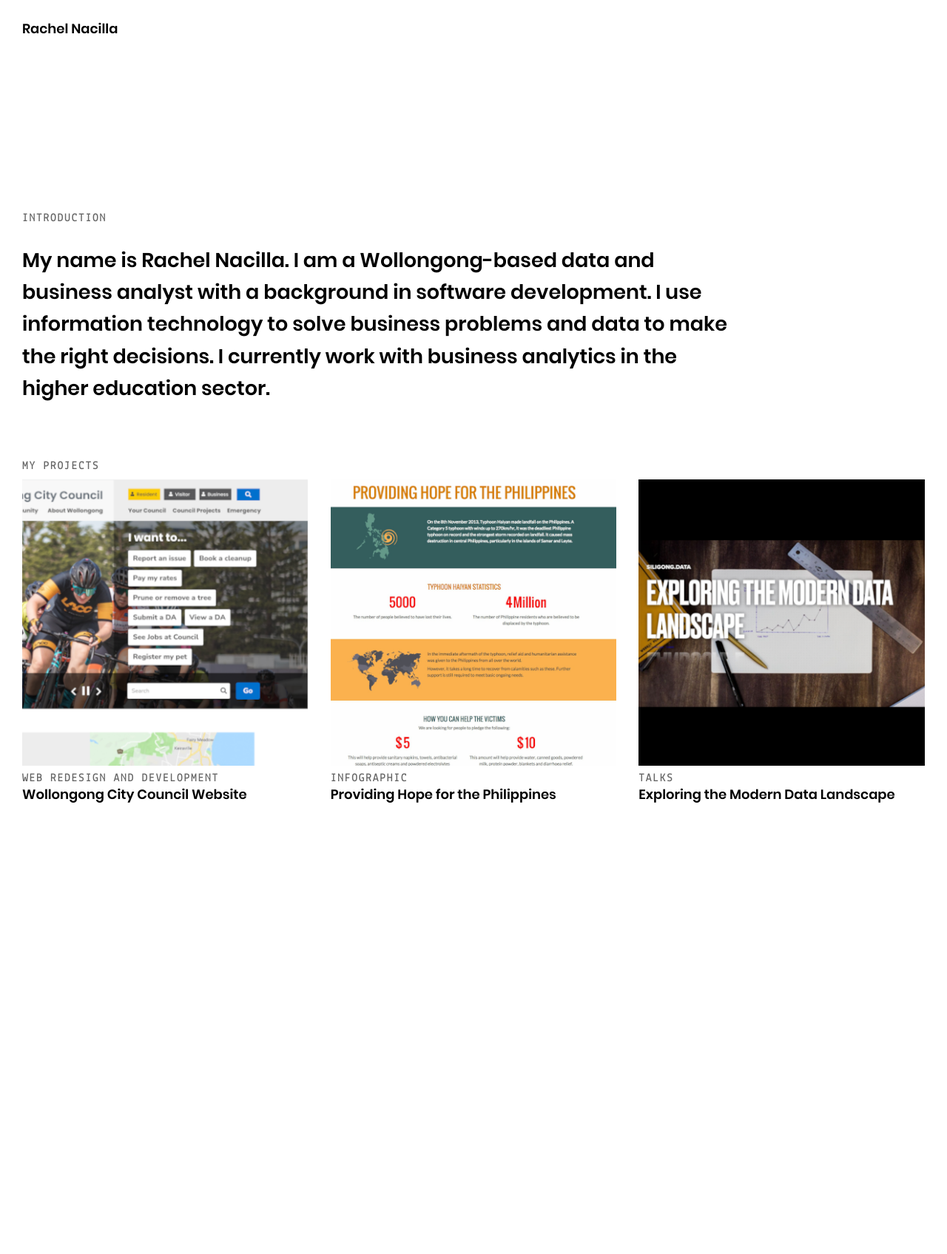
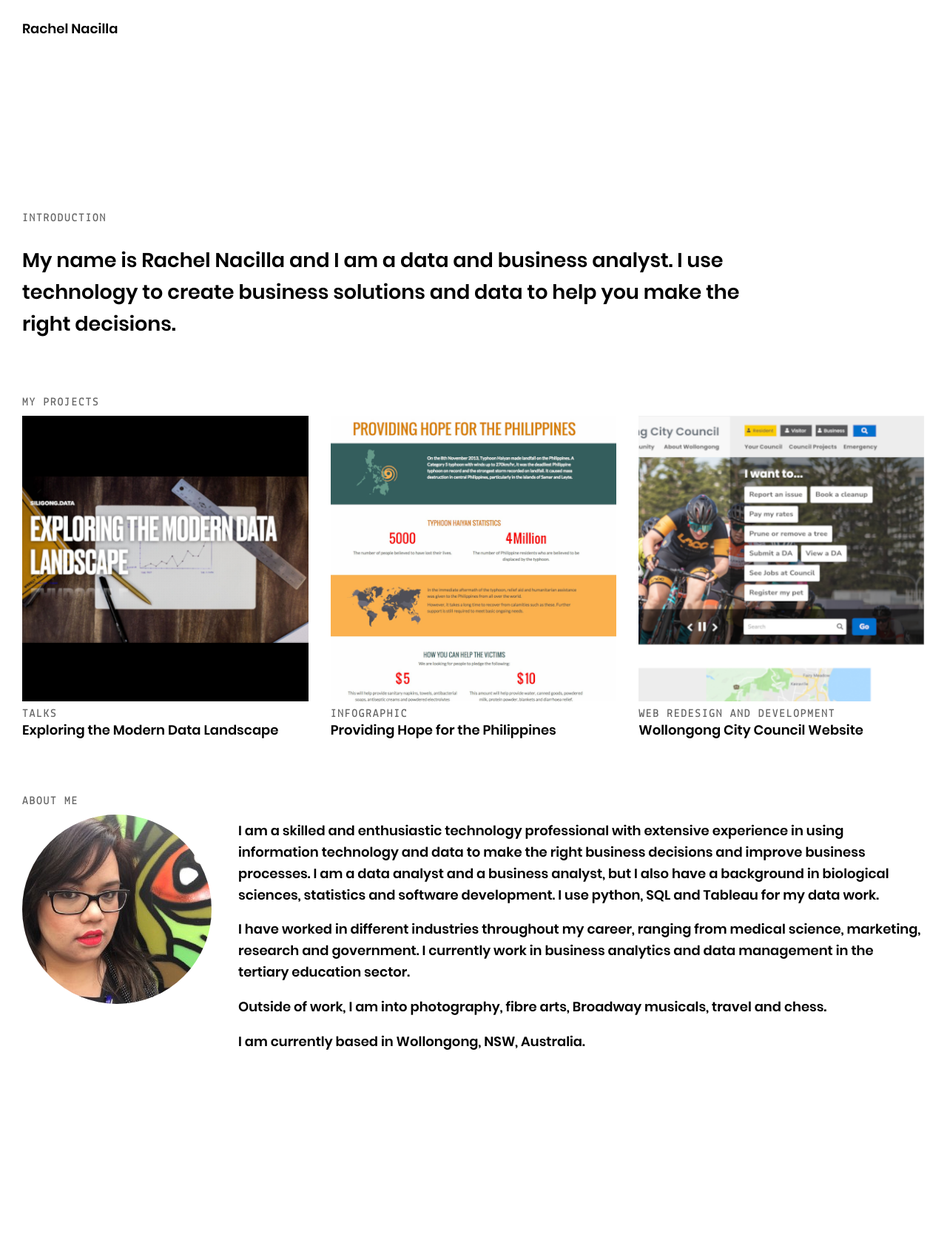
Before and after one commit to rachelnacilla/rachelnacilla.github.io, a Jekyll site: the page built from index.html, in a window 1280 px wide. Shown: the whole page at 74% size. Built offline with Jekyll 4.4.1, drawn with Linux system fonts in a browser that asks for light colours; before the commit the page ends 1397 px from its top, so only the background shows below that.

Commit message:
Added about me page

```diff
--- a/_config.yml
+++ b/_config.yml
@@ -1,7 +1,7 @@
 # User config
 author: "Rachel Nacilla"
 tagline: "Data Analyst | Business Analyst"
-description: "My name is Rachel Nacilla. I am a Wollongong-based data and business analyst with a background in software development. I use information technology to solve business problems and data to make the right decisions. I currently work with business analytics in the higher education sector."
+description: "My name is Rachel Nacilla and I am a data and business analyst. I use information technology to solve business problems and data to make the right decisions."
 keywords: "Data Analyst, Business Analyst, Technology"
 email: "rachelnacilla@gmail.com"
 linkedin: "https://www.linkedin.com/in/rachelnacilla/"
--- a/_config_dev.yml
+++ b/_config_dev.yml
@@ -1,7 +1,7 @@
 # User config
 author: "Rachel Nacilla"
 tagline: "Data Analyst | Business Analyst"
-description: "My name is Rachel Nacilla. I am a Wollongong-based data and business analyst with a background in software development. I use information technology to solve business problems and data to make the right decisions."
+description: "My name is Rachel Nacilla and I am a data and business analyst. I use information technology to solve business problems and data to make the right decisions."
 keywords: "Data Analyst, Business Analyst, Technology"
 email: "rachelnacilla@gmail.com"
 linkedin: "https://www.linkedin.com/in/rachelnacilla/"
--- a/assets/scss/_layout.scss
+++ b/assets/scss/_layout.scss
@@ -41,6 +41,20 @@
 	@media (min-width: $breakpoint-medium) {
 		padding: 21rem 0 0;
 		margin-bottom: 23.42rem;
+	}
+}
+
+.portrait {
+
+	@media (min-width: $breakpoint-medium) {
+		float: left;
+		margin-right: 2em;
+		height: 20em;
+
+	}
+
+	img {
+		border-radius: 200px;
 	}
 }
 
--- a/index.html
+++ b/index.html
@@ -16,7 +16,7 @@
 			<div class="container">
 				<h2>Introduction</h2>
 
-							<p>{{ site.description }}</p>
+							<p>My name is Rachel Nacilla and I am a data and business analyst. I use technology to create business solutions and data to help you make the right decisions.</p>
 
 
 
@@ -26,7 +26,7 @@
 			<div class="container">
 				<h2>My Projects</h2>
 				<ul class="projects-list">
-					{% for item in site.categories.projects  %}
+					{% for item in site.categories.projects reversed %}
 						<li>
 							<a href="{{ item.url | prepend: site.baseurl }}">
 								<div class="img-wrapper">
@@ -40,6 +40,22 @@
 				</ul>
 			</div>
 		</section>
+		<section class="aboutme">
+			<div class="container">
+				<h2>About Me</h2>
+				<div class="portrait">
+					<img src="assets/images/rachelnacilla_portrait.jpeg" alt="portrait of Rachel Nacilla">
+				</div>
+
+				<p>I am a skilled and enthusiastic technology professional with extensive experience in using information technology and data to make the right business decisions and improve business processes. I am a data analyst and a business analyst, but I also have a background in biological sciences, statistics and software development. I use python, SQL and Tableau for my data work.</p>
+
+				<p>I have worked in different industries throughout my career, ranging from medical science, marketing, research and government. I currently work in business analytics and data management in the tertiary education sector.</p>
+
+				<p>Outside of work, I am into <a href="https://rachelnacilla.carbonmade.com/" target="_blank">photography</a>, <a href="https://www.instagram.com/fibreartsbyrach/" target="_blank">fibre arts</a>, Broadway musicals, travel and chess.</p>
+
+				<p>I am currently based in Wollongong, NSW, Australia.</p>
+			</div>
+		</section>
 	</main>
 	{% include footer.html %}
 	<script src="{{ "/assets/scripts/vendor/scrollreveal.min.js" | prepend: site.baseurl }}"></script>
```
Also changed, not shown: 7 other files.
